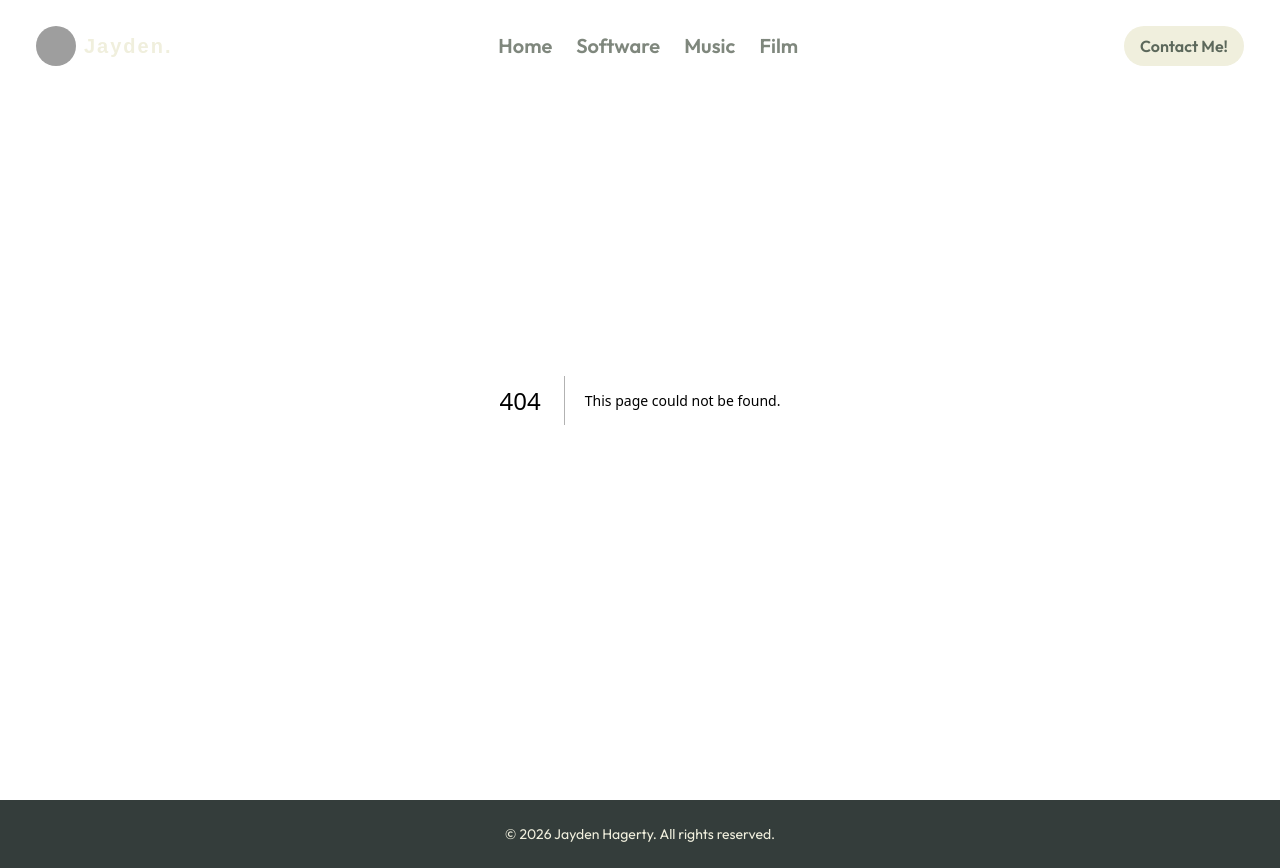
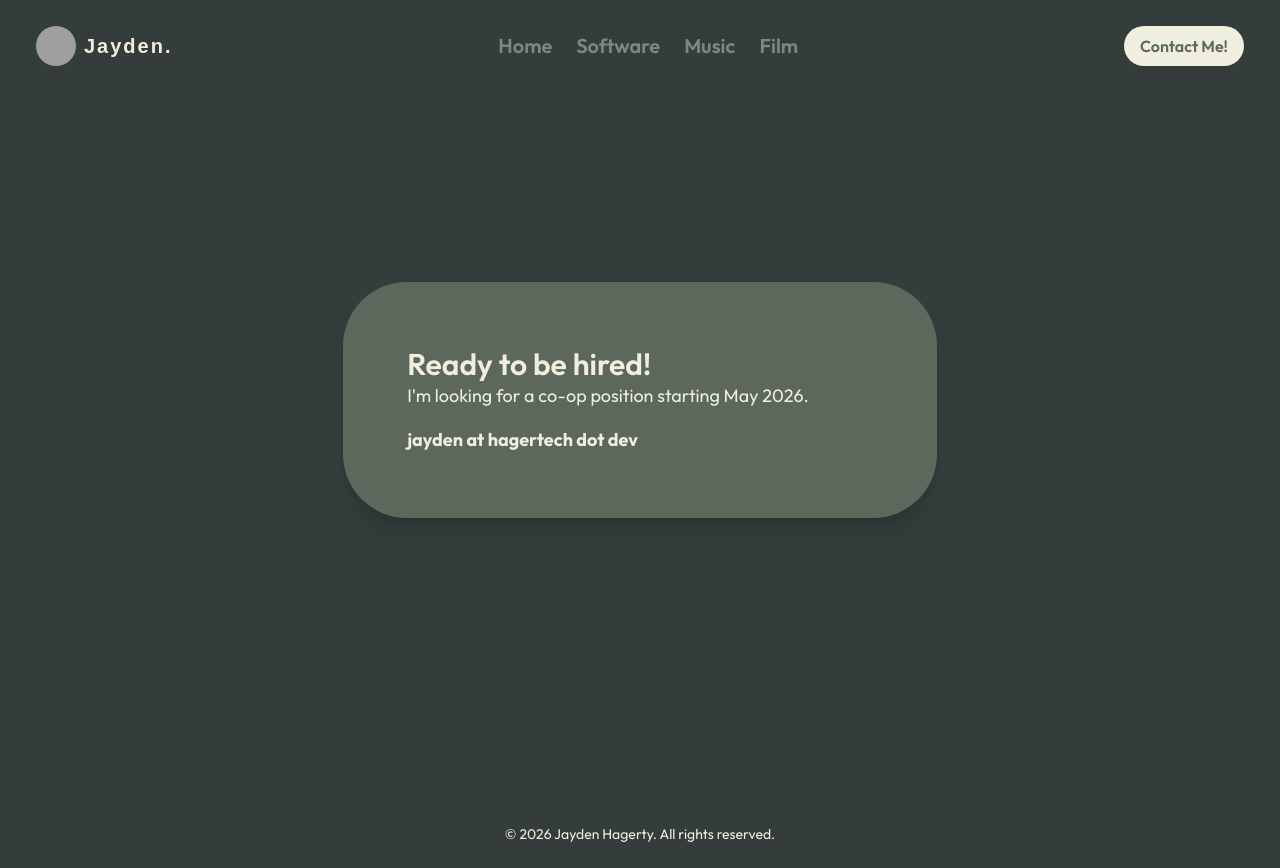
Before and after one commit to jaydenhagerty/jayden-site, a Next.js app: page /contact in a window 1280 px wide. Before the commit this address had no page. Built offline with nearby package versions, Linux system fonts and the light colour scheme; grey boxes are pictures that could not be loaded; a web font is replaced by a local one.

Commit message:
Add contact page

```diff
--- a/src/app/Navbar.tsx
+++ b/src/app/Navbar.tsx
@@ -16,6 +16,8 @@ function Navbar() {
   }, []);
 
   return (
+    <>
+      {/* <div className="fixed top-20 right-8 z-100 p-2 bg-forest-950 rounded-2xl">aaa</div> */}
       <div className="fixed w-full top-0 left-0 z-50">
         <div className="absolute top-0 left-0 w-full h-1/2 backdrop-blur-lg"></div>
 
@@ -65,15 +67,15 @@ function Navbar() {
           </ul>
 
           {/* Right */}
-        <a
-          // href="https://ffm.bio/jayden"
-          target="_blank"
+          <Link
+            href="/contact"
             className="button"
           >
             Contact Me!
-        </a>
+          </Link>
         </nav>
       </div>
+    </>
   );
 }
 
--- /dev/null
+++ b/src/app/contact/page.tsx
@@ -0,0 +1,28 @@
+import CurvedDivider from "../CurvedDivider";
+import Link from "next/link";
+
+function App() {
+  return (
+    <>
+      <section className="min-h-screen bg-forest-900 flex items-center justify-center">
+        <div className="bg-forest-800 rounded-[2rem] md:rounded-[4rem] p-8 md:p-16 flex flex-col md:flex-row items-center justify-center space-y-0 md:space-x-16 max-w-4xl overflow-hidden relative shadow-xl">
+          <div className="slide-up-fade-2 absolute bottom-[-100px] right-[-100px] md:bottom-[-100px] md:right-[-100px] transform rotate-[-30deg]">
+            {/* <div className="w-[200px] h-[200px] md:w-[200px] md:h-[200px] bg-forest-700 rounded-4xl opacity-30"></div> */}
+          </div>
+
+          <div className="text-off-white z-10 text-left leading-none">
+            <h3 className="text-3xl font-semibold">Ready to be hired!</h3>
+            <p className="text-lg md:mt-0">I'm looking for a co-op position starting May 2026.</p>
+            <p className="text-lg md:mt-4"><b>jayden at hagertech dot dev</b></p>
+          </div>
+
+          <div className="relative order-first md:order-last">
+            {/* <div className="slide-up-fade absolute bottom-[-450px] right-[-250px] w-32 h-32 md:w-100 md:h-100 bg-forest-700/50 rounded-[2rem] transform rotate-[10deg]"></div> */}
+          </div>
+        </div>
+      </section>
+    </>
+  );
+}
+
+export default App;
```
Lines whose indentation alone changed are shown as unchanged.
